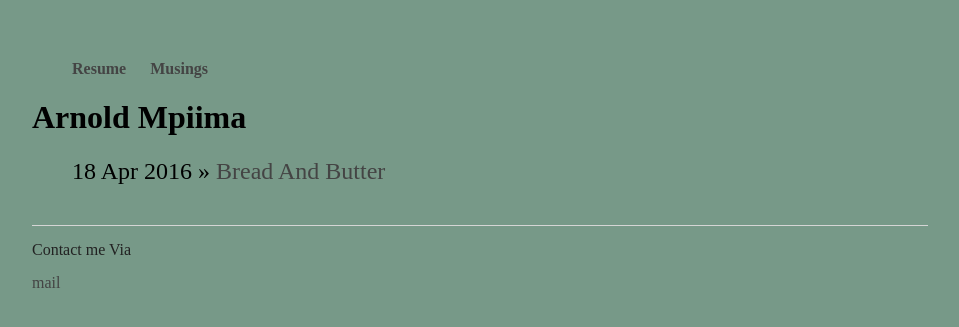
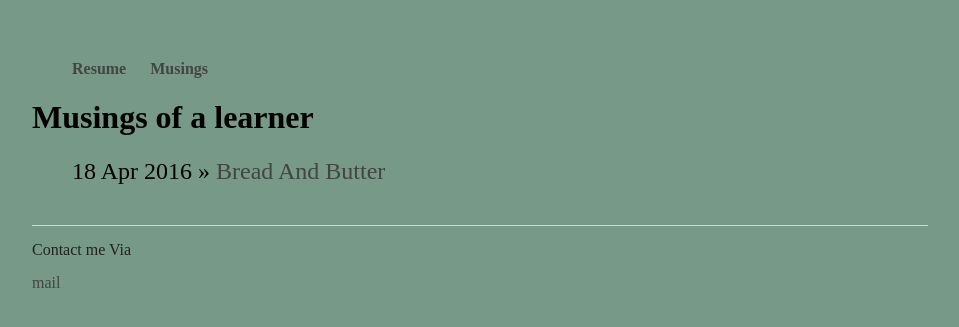
Before and after one commit to ramzinc/ramzinc.github.io, a Jekyll site: the page built from blog/index.html, in a window 1280 px wide. Shown: the top 327 px of the page, without its empty margins (160-1119 px from the left). Built offline with Jekyll 4.4.1, drawn with Linux system fonts in a browser that asks for light colours.

Commit message:
Update index.html

```diff
--- a/blog/index.html
+++ b/blog/index.html
@@ -1,6 +1,6 @@
 ---
 layout: default
-title: Arnold Mpiima
+title: Musings of a learner
 ---
 <h1>{{page.title}}</h1>
 <ul class =posts>
```
